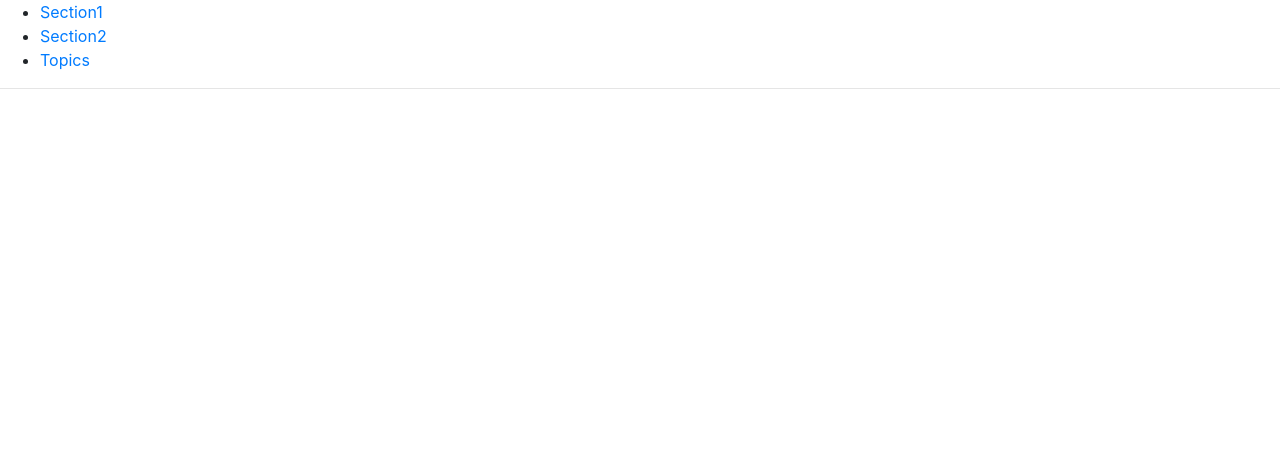
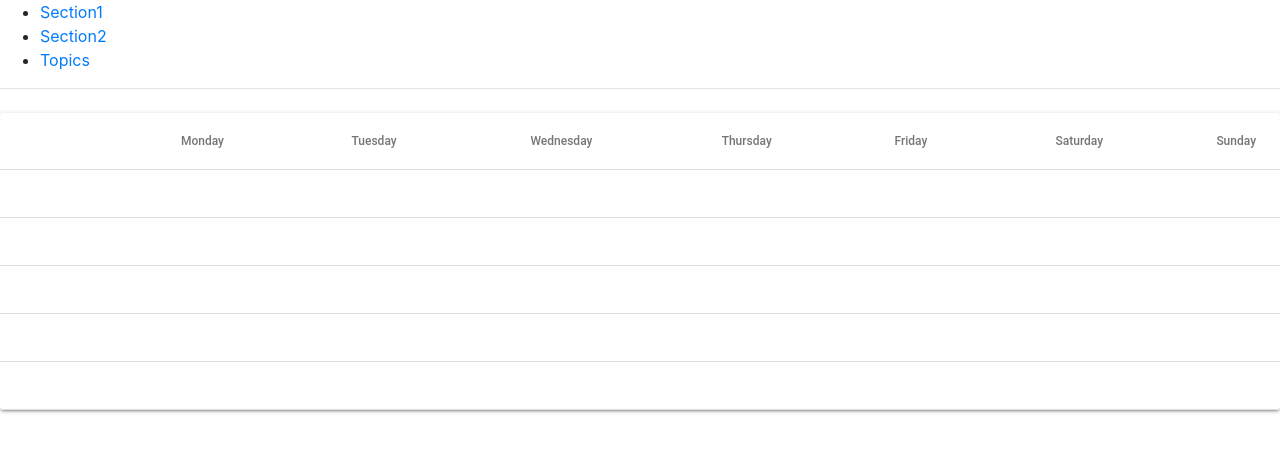
Before and after one commit to hadleymgriffin/PetSmartFrontEnd, a React (Create React App) app in the folder petsmart-frontend/: page /section2 in a window 1280 px wide. Shown: the top 452 px of the page. Built offline with nearby package versions, Linux system fonts and the light colour scheme.

Commit message:
table on page 2

```diff
--- a/petsmart-frontend/package.json
+++ b/petsmart-frontend/package.json
@@ -3,13 +3,16 @@
   "version": "0.1.0",
   "private": true,
   "dependencies": {
+    "@material-ui/core": "^3.9.2",
     "ajv": "^6.8.1",
     "bootstrap": "^4.3.1",
     "react": "^16.8.1",
     "react-bootstrap": "^1.0.0-beta.5",
+    "react-date-picker": "^7.2.0",
     "react-dom": "^16.8.1",
     "react-router-dom": "^4.3.1",
-    "react-scripts": "2.1.3"
+    "react-scripts": "2.1.3",
+    "react-simple-table": "^1.0.1"
   },
   "scripts": {
     "start": "react-scripts start",
--- a/petsmart-frontend/src/Components/Section2.js
+++ b/petsmart-frontend/src/Components/Section2.js
@@ -1,8 +1,79 @@
-import React from 'react'
+import React from 'react';
+import PropTypes from 'prop-types';
+import { withStyles } from '@material-ui/core/styles';
+import Table from '@material-ui/core/Table';
+import TableBody from '@material-ui/core/TableBody';
+import TableCell from '@material-ui/core/TableCell';
+import TableHead from '@material-ui/core/TableHead';
+import TableRow from '@material-ui/core/TableRow';
+import Paper from '@material-ui/core/Paper';
 
-const Section2 = () => (
-<div>
-</div>
-)
+const styles = theme => ({
+  root: {
+    width: '100%',
+    marginTop: theme.spacing.unit * 3,
+    overflowX: 'auto',
+  },
+  table: {
+    minWidth: 700,
+  },
+});
 
-export default Section2
+let id = 0;
+function createData(label, monday, tuesday, wednesay, thursday, friday, saturday, sunday) {
+  id += 1;
+  return { id, label, monday, tuesday, wednesay, thursday, friday, saturday, sunday};
+}
+
+const rows = [
+  createData('List Travel Dates:'),
+  createData('Store or city/state travelled from/to:'),
+  createData('Breakfast'),
+  createData('Lunch'),
+  createData('Dinner'),
+];
+
+function SimpleTable(props) {
+  const { classes } = props;
+
+  return (
+    <Paper className={classes.root}>
+      <Table className={classes.table}>
+        <TableHead>
+          <TableRow>
+            <TableCell></TableCell>
+            <TableCell align="right">Monday</TableCell>
+            <TableCell align="right">Tuesday</TableCell>
+            <TableCell align="right">Wednesday</TableCell>
+            <TableCell align="right">Thursday</TableCell>
+            <TableCell align="right">Friday</TableCell>
+            <TableCell align="right">Saturday</TableCell>
+            <TableCell align="right">Sunday</TableCell>
+          </TableRow>
+        </TableHead>
+        <TableBody>
+          {rows.map(row => (
+            <TableRow key={row.id}>
+              <TableCell component="th" scope="row">
+                {row.name}
+              </TableCell>
+              <TableCell align="right">{row.monday}</TableCell>
+              <TableCell align="right">{row.tuesday}</TableCell>
+              <TableCell align="right">{row.wednesday}</TableCell>
+              <TableCell align="right">{row.thursday}</TableCell>
+              <TableCell align="right">{row.friday}</TableCell>
+              <TableCell align="right">{row.saturday}</TableCell>
+              <TableCell align="right">{row.sunday}</TableCell>
+            </TableRow>
+          ))}
+        </TableBody>
+      </Table>
+    </Paper>
+  );
+}
+
+SimpleTable.propTypes = {
+  classes: PropTypes.object.isRequired,
+};
+
+export default withStyles(styles)(SimpleTable);
```
Also changed, not shown: 1 other file (tests, documents, lock files or other folders).
